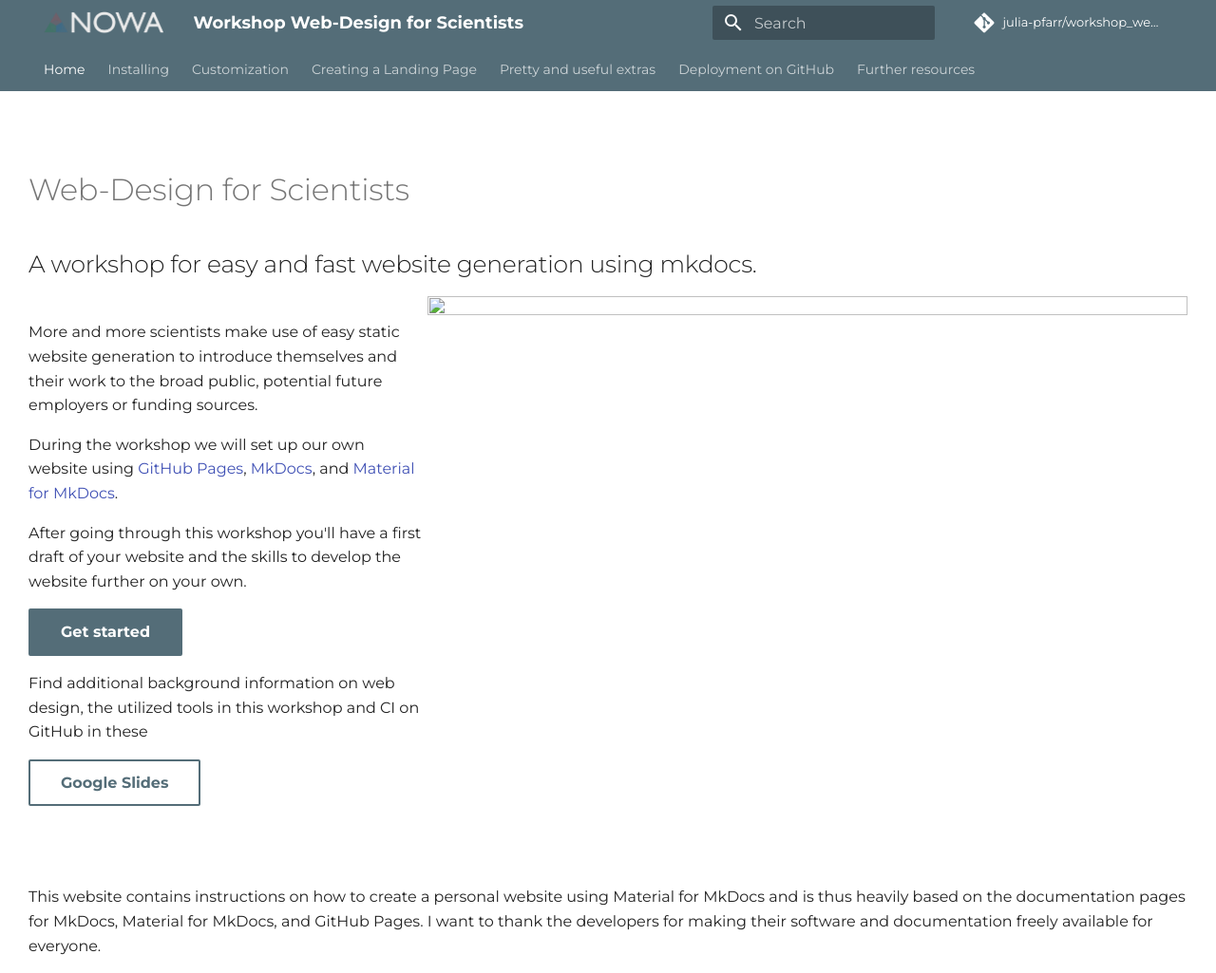
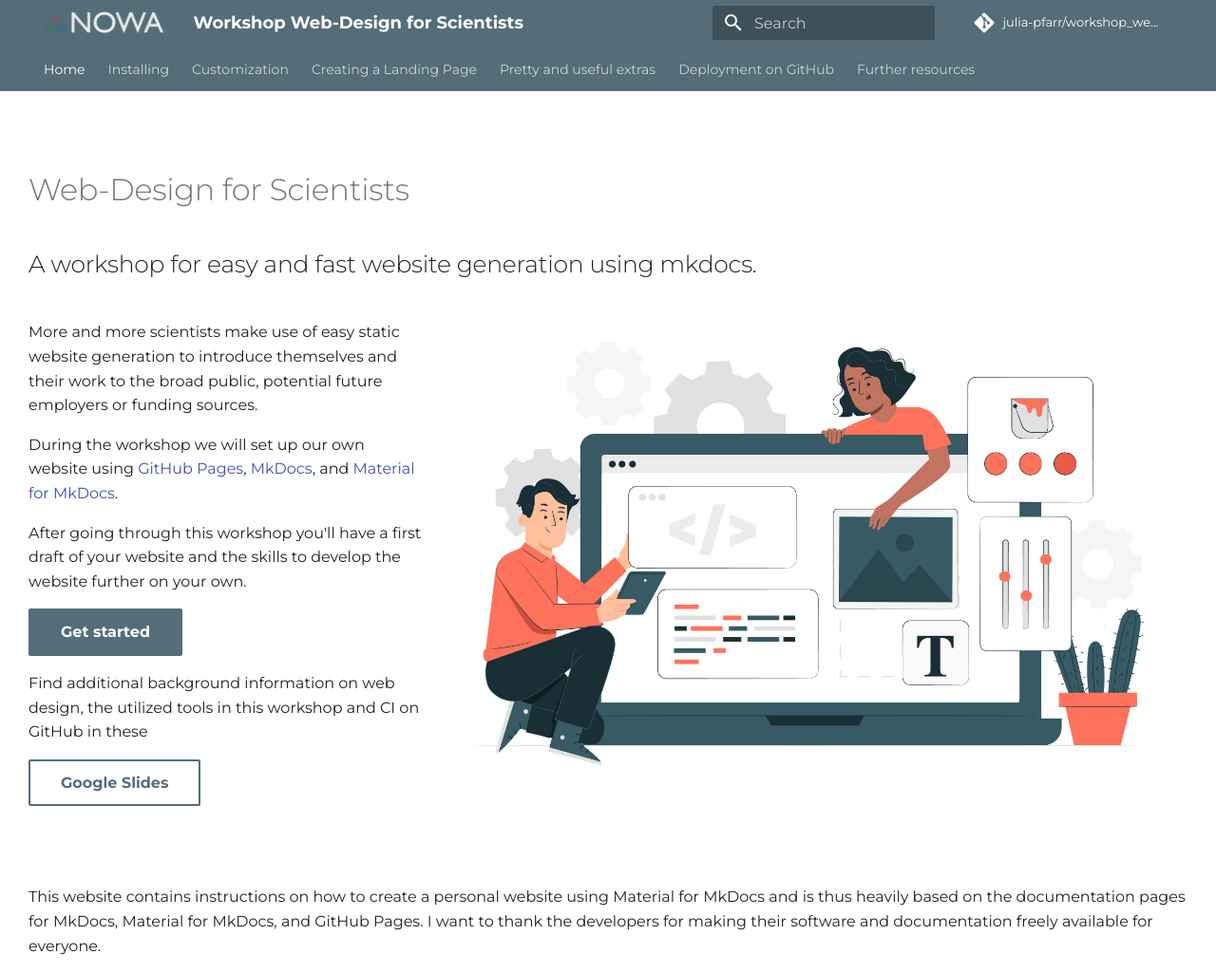
Before and after one commit to julia-pfarr/workshop_webdesign, an MkDocs documentation site: the page built from docs/index.md, in a window 1280 px wide. Shown: the whole page at 95% size. Built offline with MkDocs 1.6.1 and Material for MkDocs 9.7.7, drawn with Linux system fonts in a browser that asks for light colours; comment, search, counter and statistics services are not loaded; the version menu is left out.

Commit message:
fix link to image

```diff
--- a/material/overrides/home.html
+++ b/material/overrides/home.html
@@ -12,7 +12,7 @@
         <div class="tx-hero__content">
           <h1><br/><br/>Web-Design for Scientists</h1>
           <h2>A workshop for easy and fast website generation using mkdocs.</h2>
-          <img src="../../docs/assets/images/landing.png" alt="" width="800" height="600" style="float:right" style="vertical-align:top" draggable="false">
+          <img src="../../assets/images/landing.png" alt="" width="800" height="600" style="float:right" style="vertical-align:top" draggable="false">
           <p><br/>More and more scientists make use of easy static website generation to introduce themselves and their work to the broad public, potential future employers or funding sources.</p>
           <p>During the workshop we will set up our own website using <a href="https://pages.github.com/">GitHub Pages</a>, <a href="https://www.mkdocs.org/">MkDocs</a>, and <a href="https://squidfunk.github.io/mkdocs-material/">Material for MkDocs</a>.</p>
           <p>After going through this workshop you'll have a first draft of your website and the skills to develop the website further on your own.</p>
```
